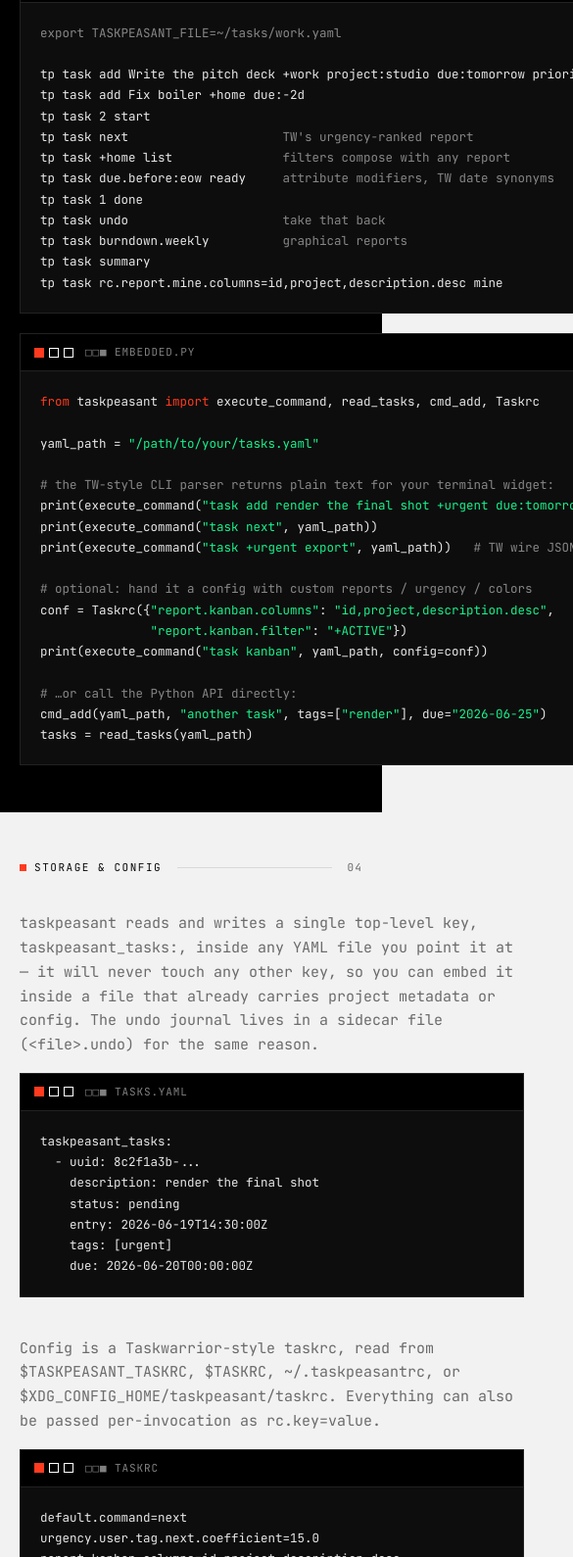
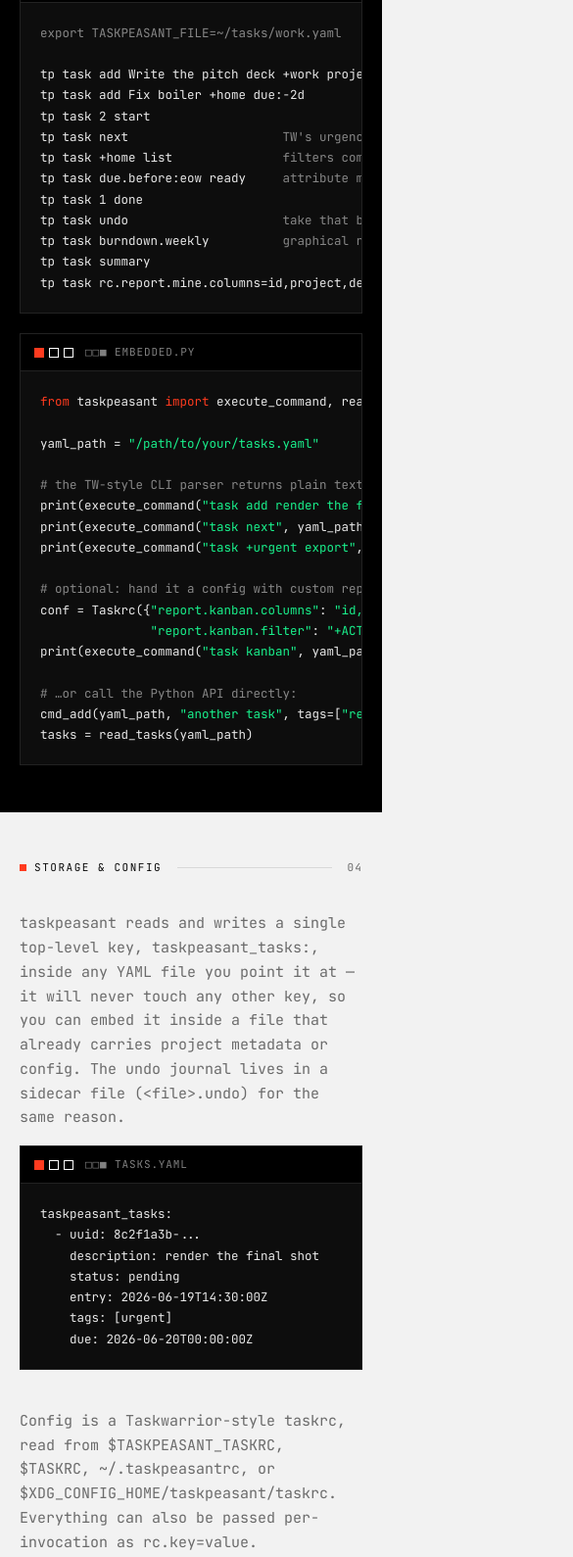
Before and after one commit to alexgc96/taskpeasant, a plain HTML site: page index.html in a window 390 px wide. Shown: the part 3599-5188 px from the top of the page at 98% size, 585 px wide, since content can reach past the window. Drawn offline with Linux system fonts and the light colour scheme; no server answers.

Commit message:
Fix: (githubpages)  windowchrome sections at mobile breakpoint

```diff
--- a/style.css
+++ b/style.css
@@ -302,10 +302,12 @@ img { display: block; max-width: 100%; }
 .tp-win pre .a { color: var(--accent); }
 
 .tp-panels { display: grid; grid-template-columns: 1fr 1fr; gap: 20px; }
+.tp-panels > * { min-width: 0; }
 @media (max-width: 900px) { .tp-panels { grid-template-columns: 1fr; } }
 
 /* ───────────────────────── status log ───────────────────────── */
 .tp-status-grid { display: grid; grid-template-columns: 1.1fr 1fr; gap: 40px; align-items: start; }
+.tp-status-grid > * { min-width: 0; }
 @media (max-width: 900px) { .tp-status-grid { grid-template-columns: 1fr; } }
 .tp-log { display: flex; flex-direction: column; }
 .tp-log-r {
@@ -320,6 +322,7 @@ img { display: block; max-width: 100%; }
 
 /* ───────────────────────── storage / config split ───────────────────────── */
 .tp-split { display: grid; grid-template-columns: 1fr 1fr; gap: 40px; align-items: start; }
+.tp-split > * { min-width: 0; }
 @media (max-width: 900px) { .tp-split { grid-template-columns: 1fr; } }
 
 /* ───────────────────────── final cta strip ───────────────────────── */
```
